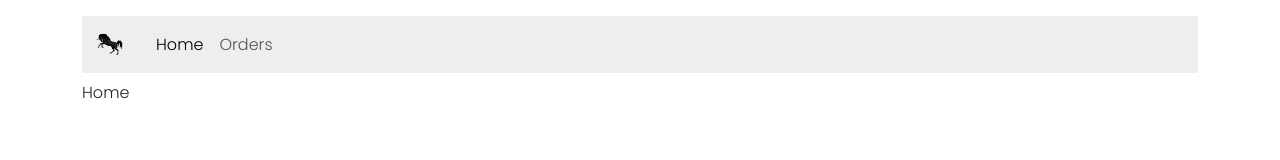
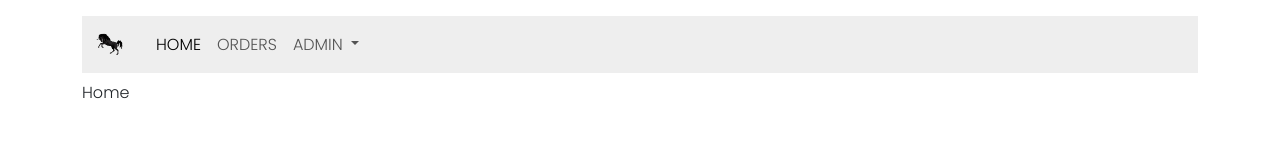
Before and after one commit to Nimira43/Symposionis, a Vue app: page / in a window 1280 px wide. Shown: the top 160 px of the page. Built offline with nearby package versions, Linux system fonts and the light colour scheme; a web font is replaced by a local one.

Commit message:
Admin dropdown link

```diff
--- a/src/components/layout/Header.vue
+++ b/src/components/layout/Header.vue
@@ -29,7 +29,7 @@
           <li class="nav-item">
             <router-link
               :to="{name: APP_ROUTE_NAMES.HOME}"
-              class="nav-link active"
+              class="nav-link text-uppercase active"
               aria-current="page"
             >
               Home
@@ -38,11 +38,22 @@
           <li class="nav-item">
             <router-link
               :to="{name: APP_ROUTE_NAMES.ORDER_LIST}"
-              class="nav-link"
+              class="nav-link text-uppercase"
               aria-current="page"
             >
               Orders
             </router-link>
+          </li>
+          <li class="nav-item dropdown">
+            <a
+              href="#"
+              class="nav-link text-uppercase dropdown-toggle"
+              role="button"
+              data-bs-toggle="dropdown"
+              aria-expanded="false"
+            >
+              Admin
+            </a>
           </li>
         </ul>
       </div>
```
